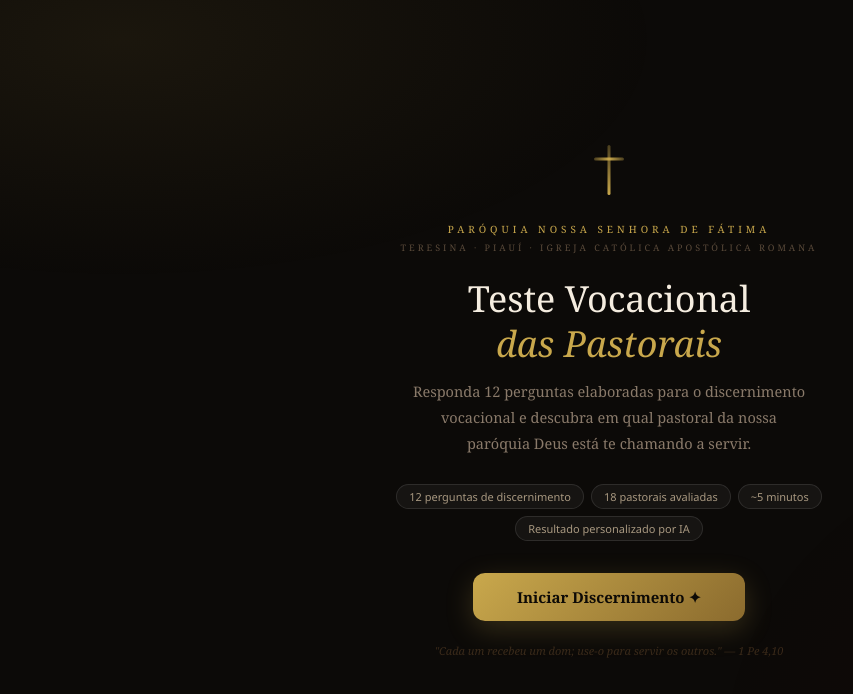
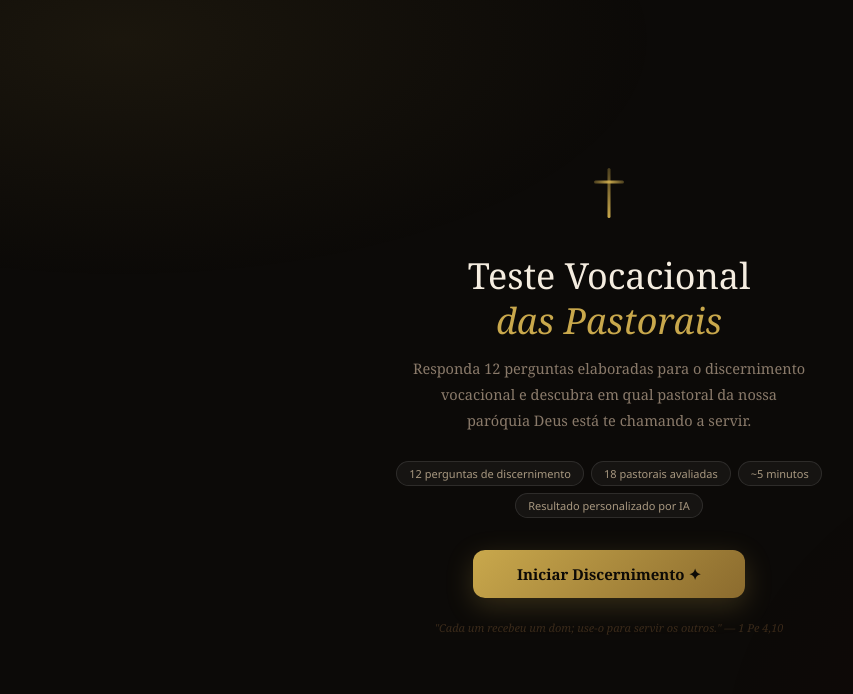
Before and after one commit to ronaldomelofz/vocacionalfatima, a React (Vite) app: page / in a window 1280 px wide. Shown: the top 694 px of the page, without its empty margins (31-884 px from the left). Built offline with nearby package versions, Linux system fonts and the light colour scheme.

Commit message:
Remove subtítulos da paróquia na tela inicial
Co-authored-by: Cursor <cursoragent@cursor.com>

```diff
--- a/src/App.jsx
+++ b/src/App.jsx
@@ -546,13 +546,7 @@ export default function App() {
         {fase === "intro" && (
           <div style={{ flex:1, display:"flex", flexDirection:"column", alignItems:"center", justifyContent:"center", padding:"48px 24px", textAlign:"center", maxWidth:540, margin:"0 auto", animation:"fadeUp 0.5s ease" }}>
             <Cross/>
-            <div style={{ fontSize:10, letterSpacing:4, color:"#C9A84C", textTransform:"uppercase", marginBottom:5 }}>
-              Paróquia Nossa Senhora de Fátima
-            </div>
-            <div style={{ fontSize:9, letterSpacing:3, color:"#5a4a3a", textTransform:"uppercase", marginBottom:22 }}>
-              Teresina · Piauí · Igreja Católica Apostólica Romana
-            </div>
-            <h1 style={{ fontSize:"clamp(22px,6vw,36px)", fontWeight:400, lineHeight:1.25, marginBottom:12, color:"#f5ede0" }}>
+            <h1 style={{ fontSize:"clamp(22px,6vw,36px)", fontWeight:400, lineHeight:1.25, marginBottom:12, marginTop:8, color:"#f5ede0" }}>
               Teste Vocacional<br/><em style={{ color:"#C9A84C" }}>das Pastorais</em>
             </h1>
             <p style={{ fontSize:14.5, color:"#8a7a6a", lineHeight:1.8, maxWidth:400, marginBottom:28 }}>
```
